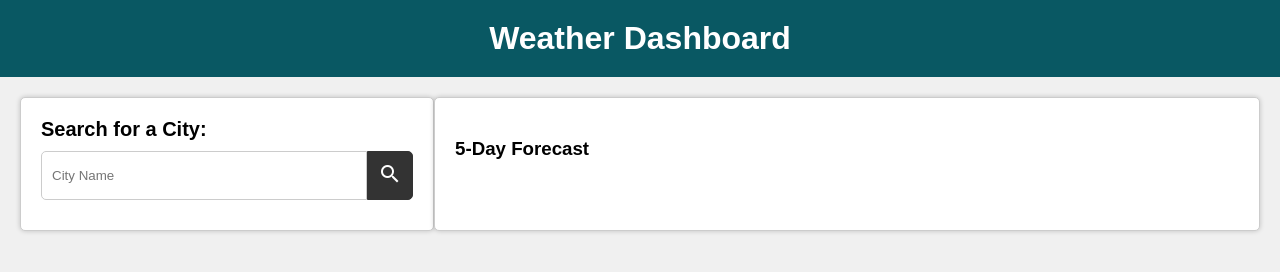
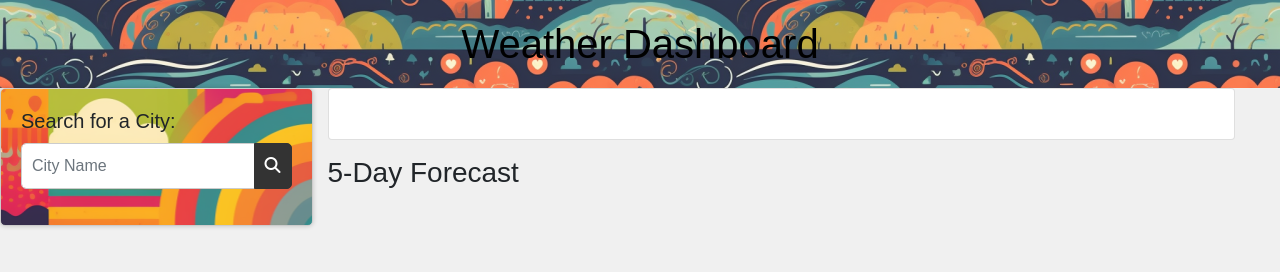
Before and after one commit to scoges/weather-forecast, a plain HTML site: page index.html in a window 1280 px wide. Drawn offline with nearby package versions, Linux system fonts and the light colour scheme; no server answers.

Commit message:
added css

```diff
--- a/index.html
+++ b/index.html
@@ -4,19 +4,19 @@
     <meta charset="UTF-8">
     <meta name="viewport" content="width=device-width, initial-scale=1.0">
     <title>Weather Dashboard</title>
+    <link rel="stylesheet" href="https://maxcdn.bootstrapcdn.com/bootstrap/4.0.0/css/bootstrap.min.css">
     <link rel="stylesheet" href="style.css">
-    <link rel="stylesheet" href="https://fonts.googleapis.com/icon?family=Material+Icons">
-
+    <script src="https://kit.fontawesome.com/9d317aec20.js" crossorigin="anonymous"></script>
 </head>
 <body>
     <header>
         <h1>Weather Dashboard</h1>
     </header>
 
-    <div class="container">
-        <div class="sidebar">
+    <div class="row container-fluid">
+        <div class="col-3 sidebar">
             <h3>Search for a City:</h3>
-            <div class="input-group">
+            <div class="input-group mb-3">
                 <input
                     type="text"
                     id="city-input"
@@ -24,19 +24,21 @@
                     placeholder="City Name"
                     aria-describedby="search-city"
                 />
-                <button
-                    class="btn"
-                    type="button"
-                    id="search-city"
-                >
-                <i class="material-icons">search</i>
-                </button>
+                <div class="input-group-append">
+                    <button
+                        class="btn btn-outline-secondary"
+                        type="button"
+                        id="search-city"
+                    >
+                        <i class="fas fa-search"></i>
+                    </button>
+                </div>
             </div>
-            <ul id="city-list"></ul>
+            <ul class="list-group" id="city-list"></ul>
         </div>
 
-        <div class="main-content" id="city-info">
-            <div class="card">
+        <div class="col" id="city-info">
+            <div class="card mb-3">
                 <div class="card-body">
                     <h5 class="card-title"></h5>
                     <p class="card-text" id="temperature"></p>
@@ -46,10 +48,13 @@
                 </div>
             </div>
             <h3>5-Day Forecast</h3>
-            <div class="forecast" id="forecast"></div>
+            <div class="row row-cols-3" id="forecast"></div>
         </div>
     </div>
+    <div id="weather-background"></div>
+
 </body>
 <script src="https://cdnjs.cloudflare.com/ajax/libs/jquery/3.2.1/jquery.min.js"></script>
+<script src="https://cdnjs.cloudflare.com/ajax/libs/moment.js/2.24.0/moment.min.js"></script>
 <script src="script.js"></script>
 </html>
--- a/script.js
+++ b/script.js
@@ -1,23 +1,21 @@
 var APIKey = "943028596f95a56ea44118254164c793";
+
 var lastCitySearched;
 var storedCities;
 var cities = [];
 
 if (localStorage.getItem("cities")) {
     storedCities = JSON.parse(localStorage.getItem("cities"));
-    console.log(storedCities);
     lastCitySearched = storedCities[storedCities.length - 1];
     cities = storedCities;
 }
 
 renderLastCityInfo();
-console.log("cities", cities);
 
 document.getElementById("search-city").addEventListener("click", function (event) {
     event.preventDefault();
 
     var city = document.getElementById("city-input").value;
-    console.log(city);
 
     var queryURL1 =
         "https://api.openweathermap.org/data/2.5/weather?q=" + city + "&units=imperial&appid=" + APIKey;
@@ -27,7 +25,6 @@ document.getElementById("search-city").addEventListener("click", function (event
             return response.json();
         })
         .then(function (response) {
-            console.log(response);
             lat = response.coord.lat;
             lon = response.coord.lon;
             cities.push(city);
@@ -61,7 +58,6 @@ function renderLastCityInfo() {
             return response.json();
         })
         .then(function (response) {
-            console.log(response);
             lat = response.coord.lat;
             lon = response.coord.lon;
 
@@ -113,7 +109,7 @@ function renderForecast(response) {
     days.forEach(function (day) {
         var dayCard = document.createElement("div");
         dayCard.className = "card col-md-4 daycard";
-        dayCard.style.backgroundColor = "lightblue";
+        dayCard.style.backgroundColor = "lightgreen";
         dayCard.style.marginRight = "5px";
         dayCard.style.fontSize = "15px";
 
@@ -153,7 +149,8 @@ function fahrenheitToCelsius(fahrenheit) {
 }
 
 function mphToKph(mph) {
-    return mph * 1.60934;
+    const kph = mph * 1.60934;
+    return kph;
 }
 
 if (lastCitySearched) {
--- a/style.css
+++ b/style.css
@@ -12,8 +12,8 @@ body, h1, h2, h3, h4, h5, h6, p, ul, li {
 
 
   header {
-    background-color: #095863;
-    color: white;
+    background-image: url(./assets/weatherheader.png);
+    color: rgb(0, 0, 0);
     text-align: center;
     padding: 20px 0;
   }
@@ -27,7 +27,7 @@ body, h1, h2, h3, h4, h5, h6, p, ul, li {
 
 
   .sidebar {
-    background-color: #fff;
+    background-image: url(./assets/weather.png);
     border: 1px solid #ccc;
     border-radius: 5px;
     padding: 20px;
```
Also changed, not shown: assets/weather.png (added), assets/weatherheader.png (added).
